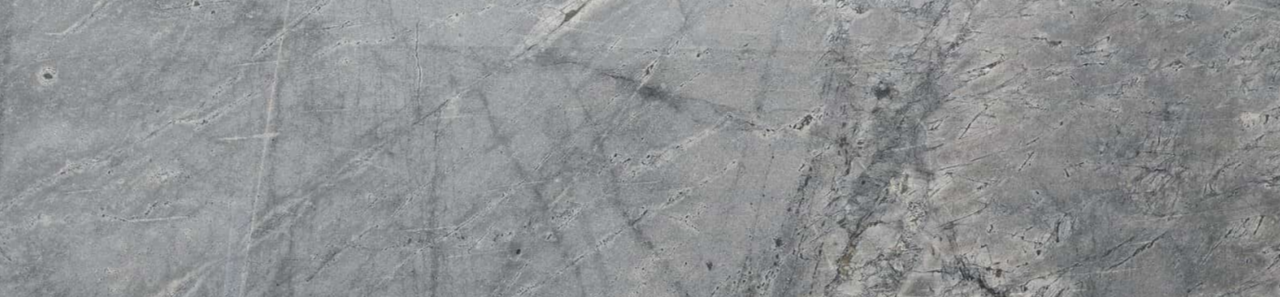
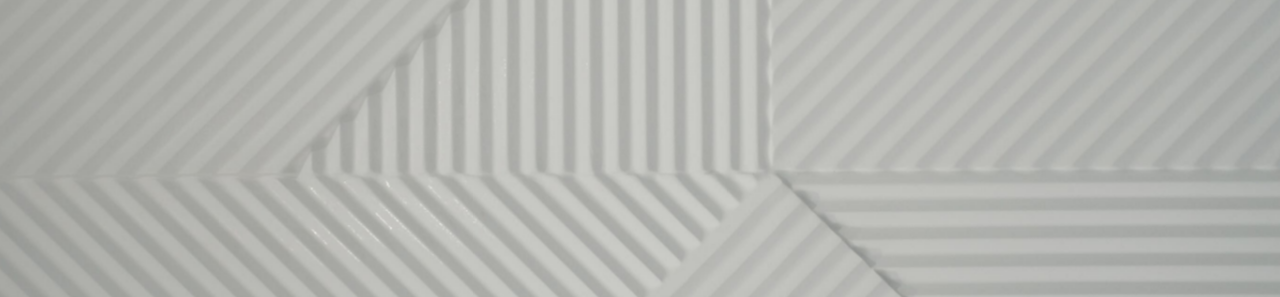
Before and after one commit to Markuss95/osijek-koteks, a Gatsby site: page /reference in a window 1280 px wide. Shown: the part 89-386 px from the top of the page. Built offline with nearby package versions, Linux system fonts and the light colour scheme; Gatsby itself is replaced by a stand-in of ours.

Commit message:
small reference image adjustement

```diff
--- a/src/pages/reference.js
+++ b/src/pages/reference.js
@@ -32,7 +32,7 @@ const Concrete = ({
 
 export const query = graphql`
   {
-    file(relativePath: { eq: "pexels-scott-webb-2117937.jpg" }) {
+    file(relativePath: { eq: "pexels-tima-miroshnichenko-6474345-min.jpg" }) {
       childImageSharp {
         fluid(
           sizes: "(max-width: 300px) calc(100vw - 25px), (max-width: 600px) calc(100vw - 15px), 1300px"
```
Also changed, not shown: src/assets/pexels-tima-miroshnichenko-6474345-min.jpg (added).
